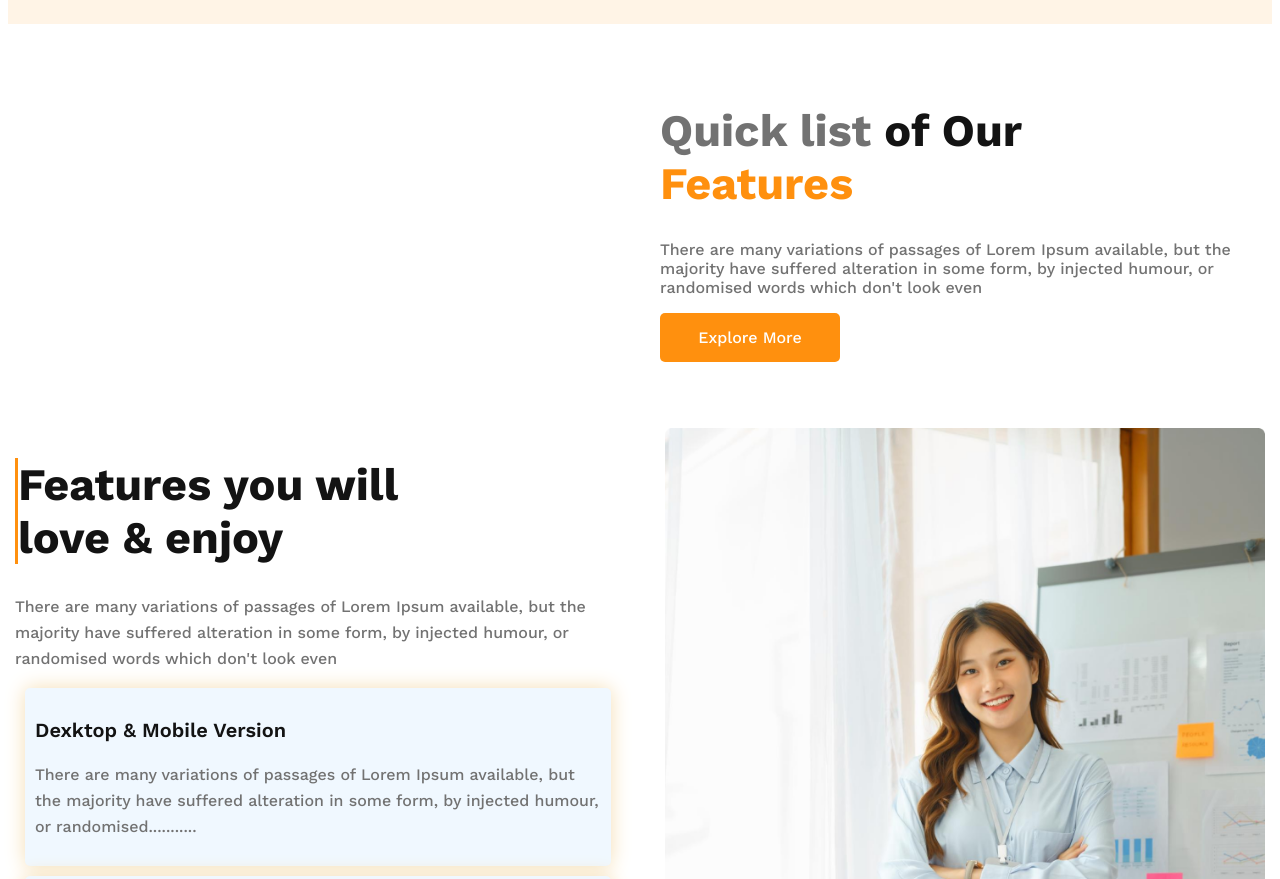
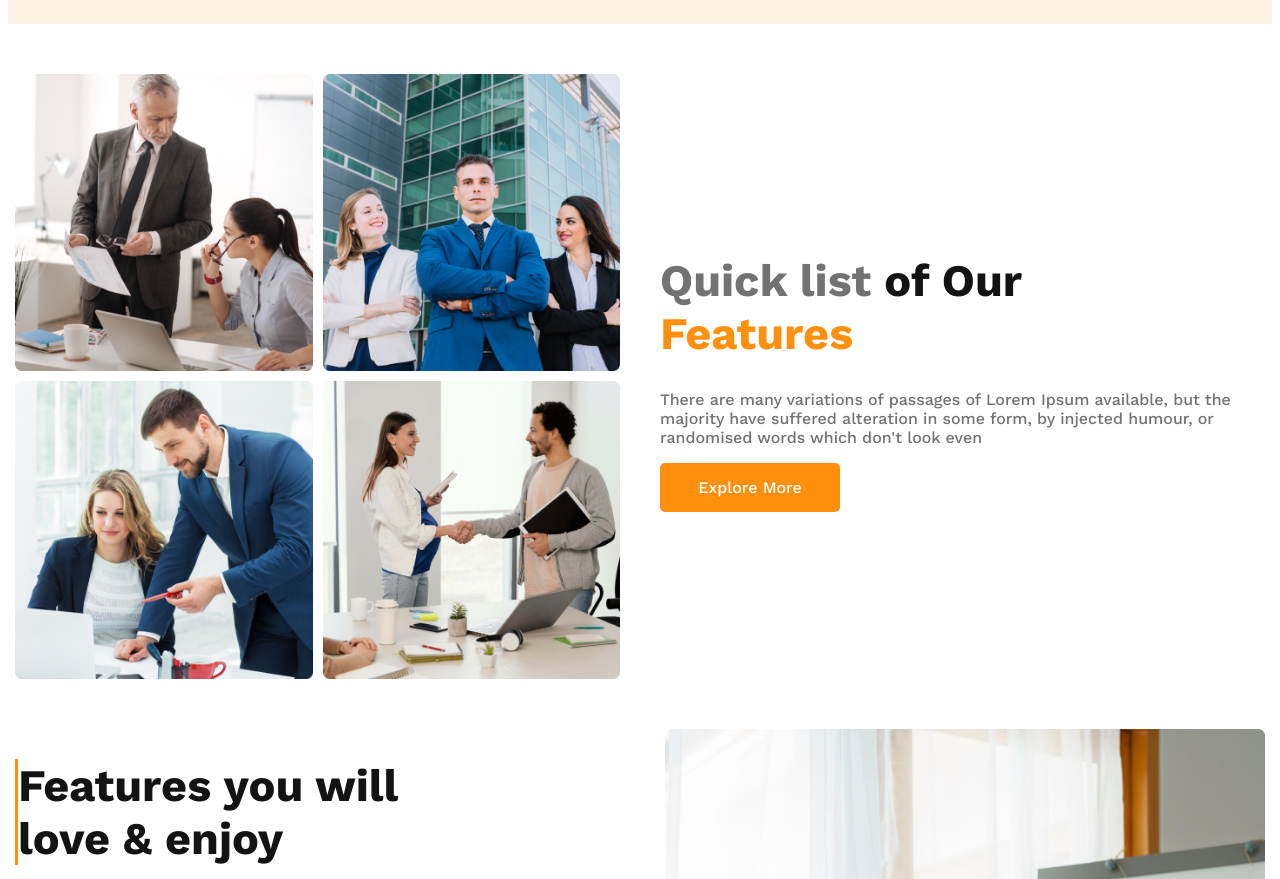
Before and after one commit to lizaelias/Software_Engineers_responsive_wedside-2, a plain HTML site: page index.html in a window 1280 px wide. Shown: the part 1011-1890 px from the top of the page. Drawn offline with nearby package versions, Linux system fonts and the light colour scheme; the site is published under a folder, as on GitHub Pages, so addresses that start at the root find nothing.

Commit message:
image problem solved

```diff
--- a/index.html
+++ b/index.html
@@ -52,10 +52,10 @@
       <main>
           <div class="Features-container">
             <div class="Features-img-container">
-               <img src="/team1.png" alt="">
-               <img src="/team2.png" alt="">
-               <img src="/team3.png" alt="">
-               <img src="/team4.png" alt="">
+               <img src="team1.png" alt="">
+               <img src="team2.png" alt="">
+               <img src="team3.png" alt="">
+               <img src="team4.png" alt="">
 
             </div>
             <div class="Features-content-container">
```
